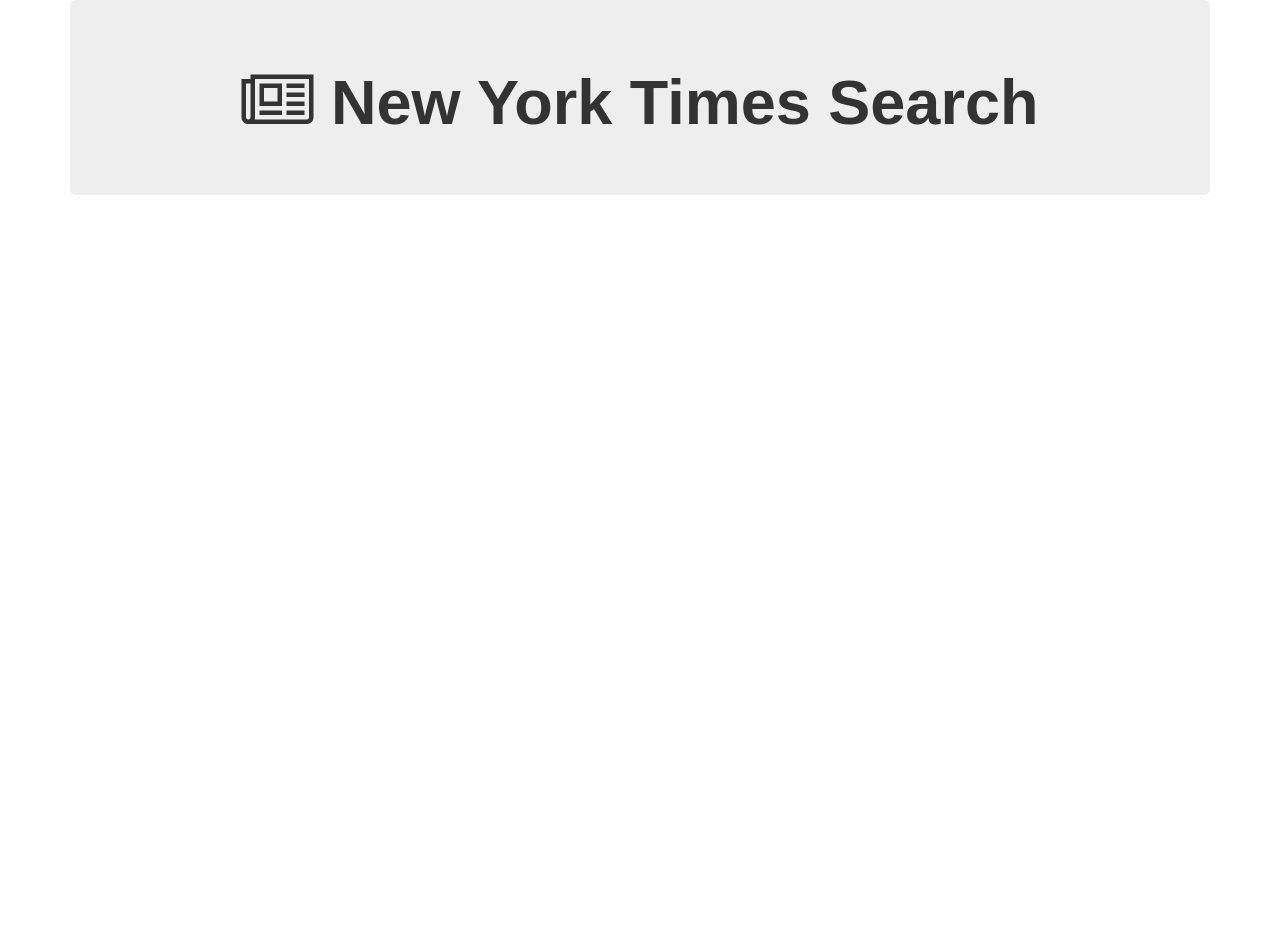
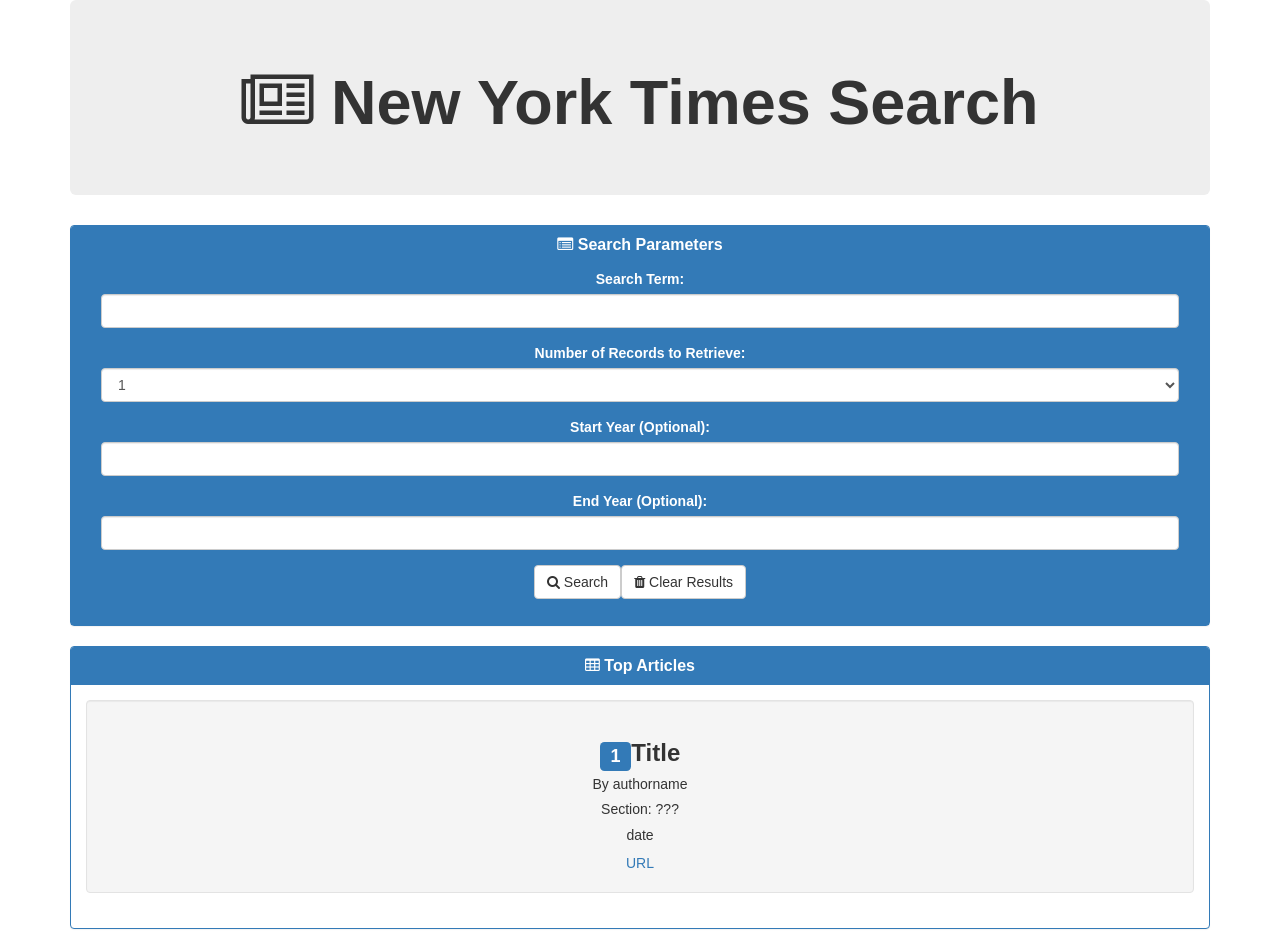
Before and after one commit to j10wy/nyt-react-app, a React (Create React App) app in the folder nytreact/: page / in a window 1280 px wide. Before the commit the page ends 800 px from the top, so only its background shows below. Built offline with nearby package versions, Linux system fonts and the light colour scheme; what webfontloader would draw is missing.

Commit message:
Render 3 main components

```diff
--- a/nytreact/src/App.js
+++ b/nytreact/src/App.js
@@ -1,9 +1,8 @@
 import React, { Component } from 'react';
-import react_logo from './logo.svg';
-import nyt_logo from './nyt-logo.svg';
-import  Jumbotron from "./components/jumbotron";
+import Jumbotron from "./components/jumbotron";
+import Search from "./components/search";
+import Result from "./components/results";
 import './App.css';
-
 class App extends Component {
   render() {
     return (
@@ -18,6 +17,8 @@
           To get started, edit <code>src/App.js</code> and save to reload.
         </p> */}
         <Jumbotron />
+        <Search />
+        <Result />
       </div>
     );
   }
--- a/nytreact/src/components/jumbotron.js
+++ b/nytreact/src/components/jumbotron.js
@@ -1,4 +1,6 @@
 import React, { Component } from 'react';
+import react_logo from '../logo.svg';
+import nyt_logo from '../nyt-logo.svg';
 
 class Jumbotron extends Component {
 
--- a/nytreact/src/components/results.js
+++ b/nytreact/src/components/results.js
@@ -1,22 +1,19 @@
-{/* <div class="row">
+import React, { Component } from 'react';
+
+class Result extends Component {
+  render() {
+    return (
+      <div class="row">
       <div class="col-sm-12">
-        <br>
-
         <div class="panel panel-primary">
 
           <div class="panel-heading">
-            <h3 class="panel-title">
-              <strong>
-                <i class="fa fa-table"></i> Top Articles</strong>
-            </h3>
+            <h3 class="panel-title"><strong><i class="fa fa-table"></i> Top Articles</strong></h3>
           </div>
 
           <div class="panel-body" id="wellSection">
             <div class="well" id="articleWell-1">
-              <h3>
-                <span class="label label-primary">1</span>
-                <strong>Title</strong>
-              </h3>
+              <h3><span class="label label-primary">1</span><strong>Title</strong></h3>
               <h5>By authorname</h5>
               <h5>Section: ???</h5>
               <h5>date</h5>
@@ -25,4 +22,9 @@
           </div>
         </div>
       </div>
-    </div> */}
+    </div>
+    );
+  }
+}
+
+export default Result
--- a/nytreact/src/components/search.js
+++ b/nytreact/src/components/search.js
@@ -1,50 +1,48 @@
-{/* <div class="row">
-      <div class="col-sm-12">
-        <br>
-
+import React, { Component } from 'react';
+class Search extends Component {
+  render() {
+    return (
+      <div className="row">
+        <div className="col-sm-12">
           <div class="panel panel-primary">
             <div class="panel-heading">
-            <h3 class="panel-title">
-              <strong>
-                <i class="fa  fa-list-alt"></i> Search Parameters</strong>
-            </h3>
-          </div>
+              <h3 class="panel-title"><strong><i class="fa  fa-list-alt"></i> Search Parameters</strong></h3>
               <div class="panel-body">
-
                 <form role="form">
-
                   <div class="form-group">
                   <label for="searchTerm">Search Term:</label>
-                <input type="text" class="form-control" id="searchTerm">
+                  <input type="text" class="form-control" id="searchTerm" />
                   </div>
-
                   <div class="form-group">
                     <label for="numRecordsSelect">Number of Records to Retrieve:</label>
                     <select class="form-control" id="numRecordsSelect">
                       <option value="1">1</option>
-                  <!-- Setting the option for 5 as default -->
                       <option value="5" selected="">5</option>
                       <option value="10">10</option>
                     </select>
                   </div>
-
                   <div class="form-group">
                   <label for="startYear">Start Year (Optional):</label>
-                <input type="text" class="form-control" id="startYear">
+                  <input type="text" class="form-control" id="startYear" />
                   </div>
 
                   <div class="form-group">
                   <label for="endYear">End Year (Optional):</label>
-                <input type="text" class="form-control" id="endYear">
+                  <input type="text" class="form-control" id="endYear" />
                   </div>
 
                   <button type="submit" class="btn btn-default" id="runSearch">
                   <i class="fa fa-search"></i> Search</button>
                   <button type="button" class="btn btn-default" id="clearAll">
                   <i class="fa fa-trash"></i> Clear Results</button>
-
                 </form>
               </div>
             </div>
           </div>
-    </div> */}
+        </div>
+      </div>
+    )
+  }
+}
+
+export default Search;
```
Lines whose indentation alone changed are shown as unchanged.
